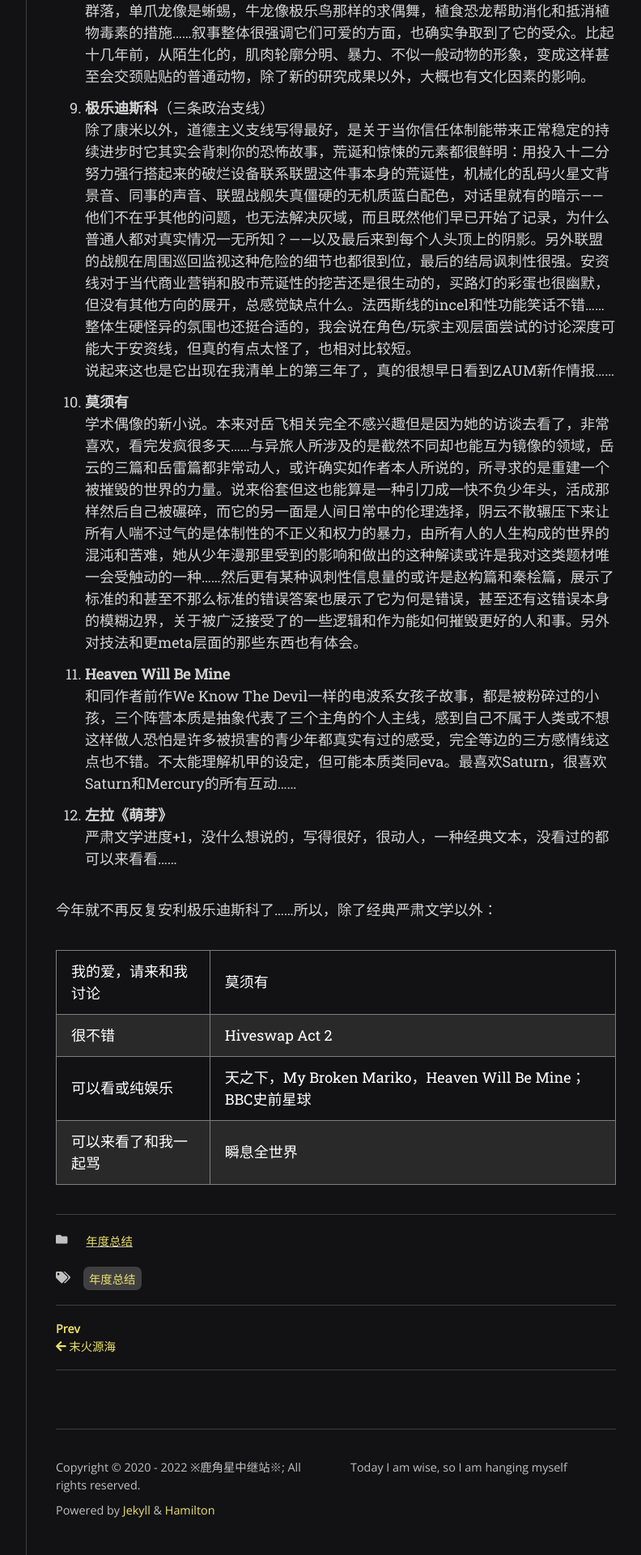
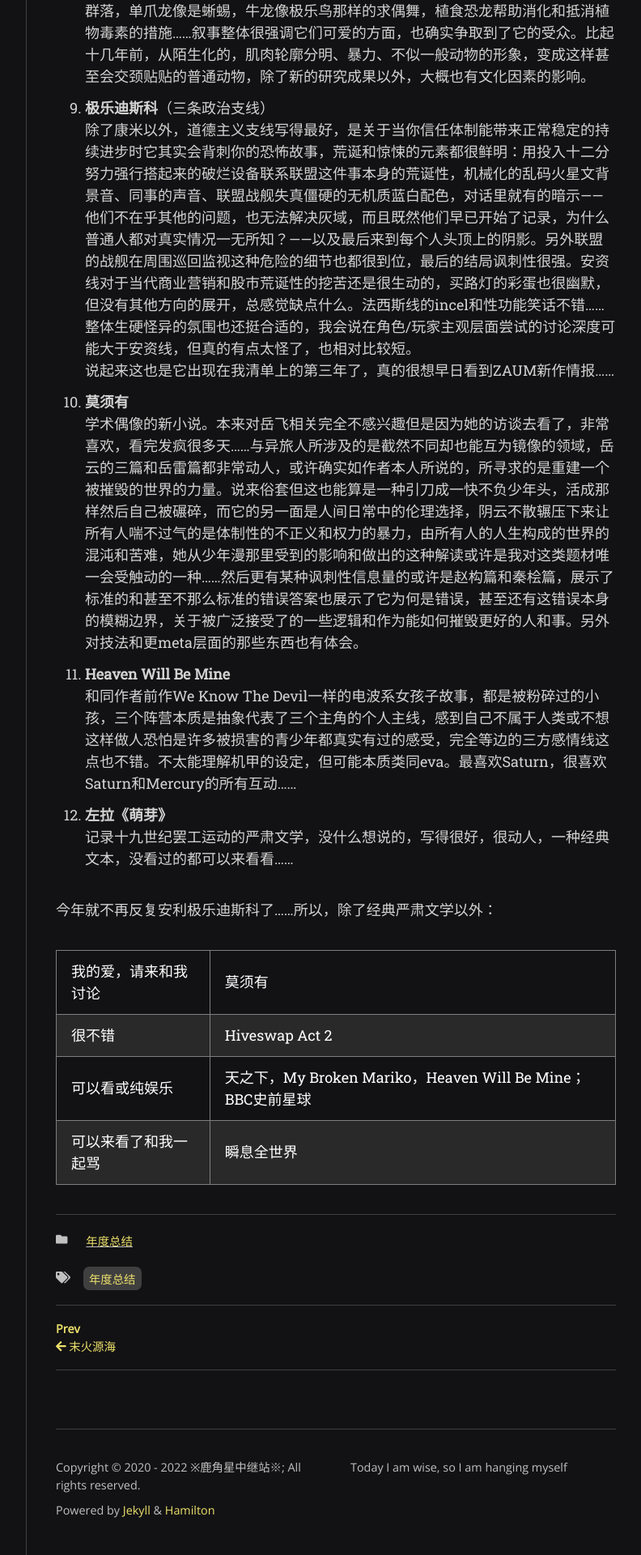
Before and after one commit to scatterdclouds/scatterdclouds.github.io, a Jekyll site: the page built from _posts/2022-06-29-firsthalf2022.md, in a window 1280 px wide. Shown: the part 1814-3734 px from the top of the page at 81% size, without its empty margins (357-1149 px from the left). Built offline with Jekyll 4.4.1, drawn with Linux system fonts in a browser that asks for light colours; nearby versions of some CDN libraries; some web fonts are replaced; comment, search, counter and statistics services are not loaded.

Commit message:
Update 2022-06-29-firsthalf2022.md

```diff
--- a/_posts/2022-06-29-firsthalf2022.md
+++ b/_posts/2022-06-29-firsthalf2022.md
@@ -32,7 +32,7 @@ comments: true
 
 11. **Heaven Will Be Mine** <br/> 和同作者前作We Know The Devil一样的电波系女孩子故事，都是被粉碎过的小孩，三个阵营本质是抽象代表了三个主角的个人主线，感到自己不属于人类或不想这样做人恐怕是许多被损害的青少年都真实有过的感受，完全等边的三方感情线这点也不错。不太能理解机甲的设定，但可能本质类同eva。最喜欢Saturn，很喜欢Saturn和Mercury的所有互动……
 
-12. **左拉《萌芽》** <br/> 严肃文学进度+1，没什么想说的，写得很好，很动人，一种经典文本，没看过的都可以来看看……
+12. **左拉《萌芽》** <br/> 记录十九世纪罢工运动的严肃文学，没什么想说的，写得很好，很动人，一种经典文本，没看过的都可以来看看……
 
 今年就不再反复安利极乐迪斯科了……所以，除了经典严肃文学以外：
 
```
